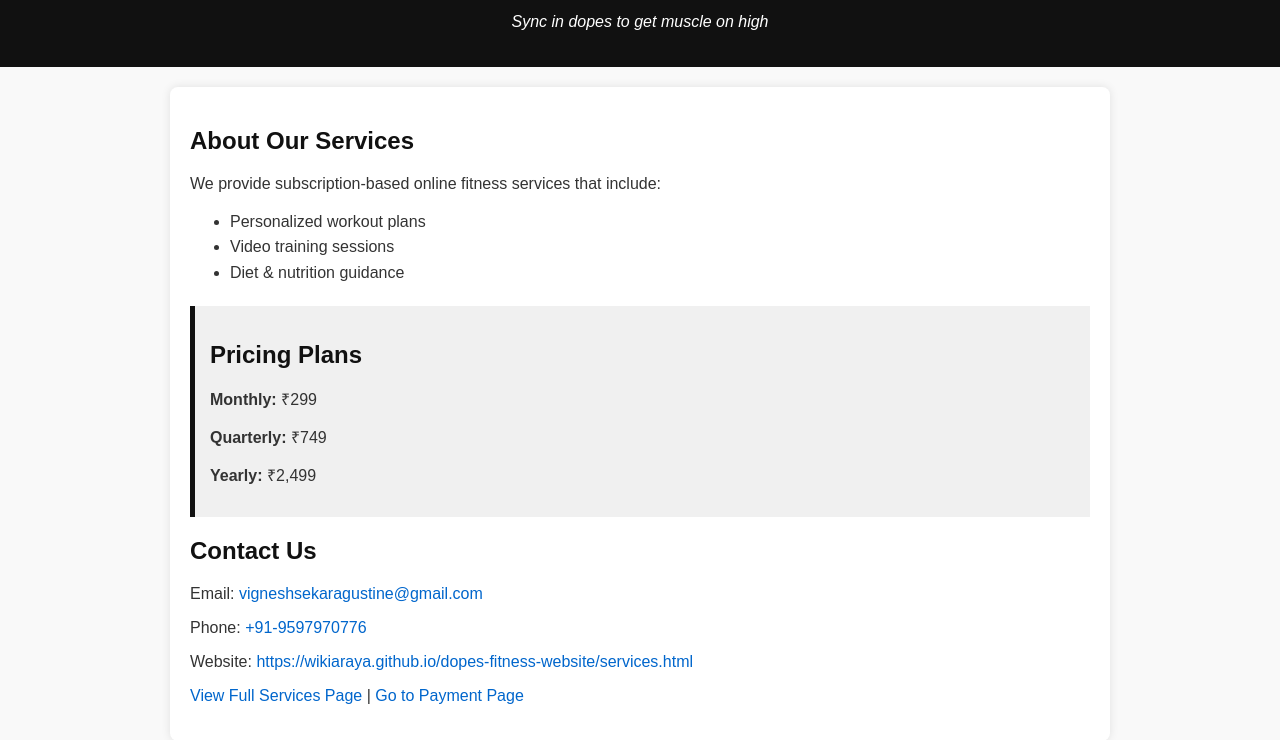
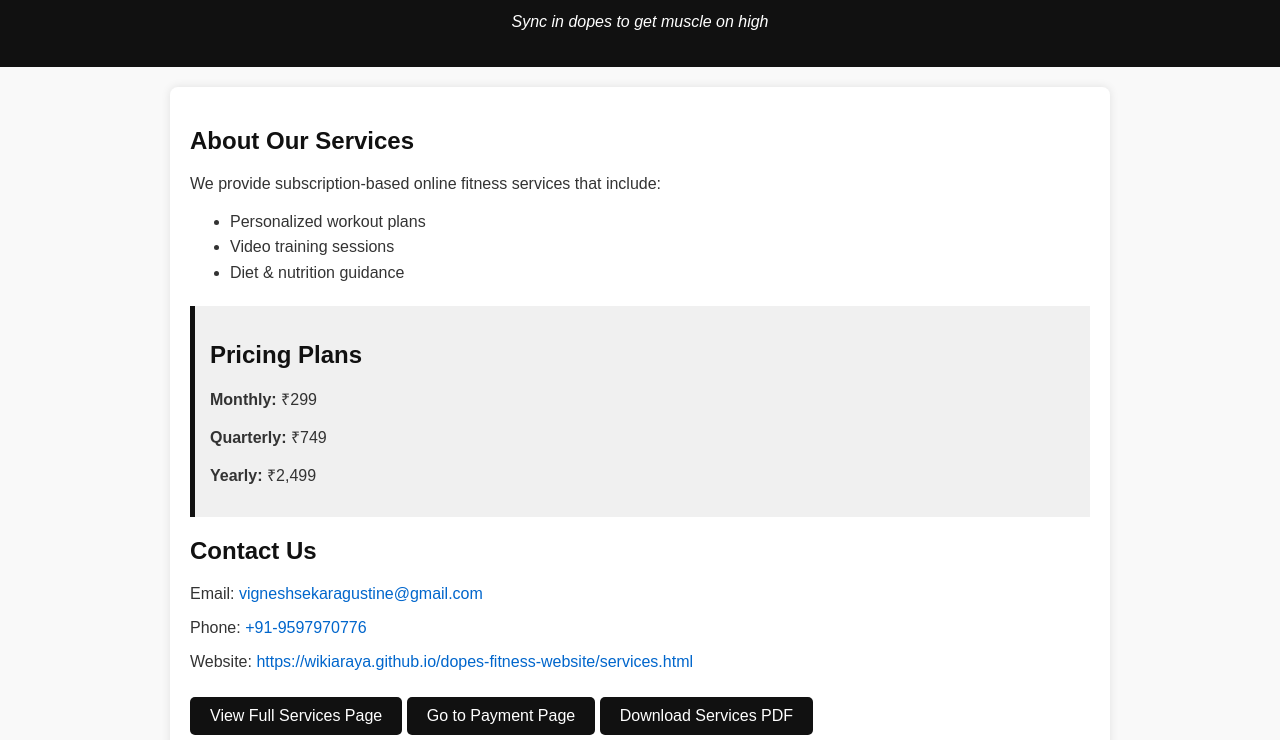
Before and after one commit to wikiaraya/dopes-fitness-website, a plain HTML site: page index.html in a window 1280 px wide. Shown: the part 60-800 px from the top of the page. Drawn offline with Linux system fonts and the light colour scheme.

Commit message:
Update index.html

```diff
--- a/index.html
+++ b/index.html
@@ -41,6 +41,19 @@
       background: #f0f0f0;
       border-left: 5px solid #111;
     }
+    .btn {
+      display: inline-block;
+      margin: 10px 0;
+      padding: 10px 20px;
+      background: #111;
+      color: #fff;
+      border-radius: 5px;
+      text-decoration: none;
+      transition: background 0.3s;
+    }
+    .btn:hover {
+      background: #444;
+    }
     footer {
       text-align: center;
       padding: 15px;
@@ -82,7 +95,11 @@
     <p>Phone: <a href="tel:+919597970776">+91-9597970776</a></p>
     <p>Website: <a href="https://wikiaraya.github.io/dopes-fitness-website/services.html">https://wikiaraya.github.io/dopes-fitness-website/services.html</a></p>
 
-    <p><a href="services.html">View Full Services Page</a> | <a href="payment.html">Go to Payment Page</a></p>
+    <p>
+      <a href="services.html" class="btn">View Full Services Page</a>
+      <a href="payment.html" class="btn">Go to Payment Page</a>
+      <a href="services.pdf" class="btn" download>Download Services PDF</a>
+    </p>
   </div>
 
   <footer>
```
